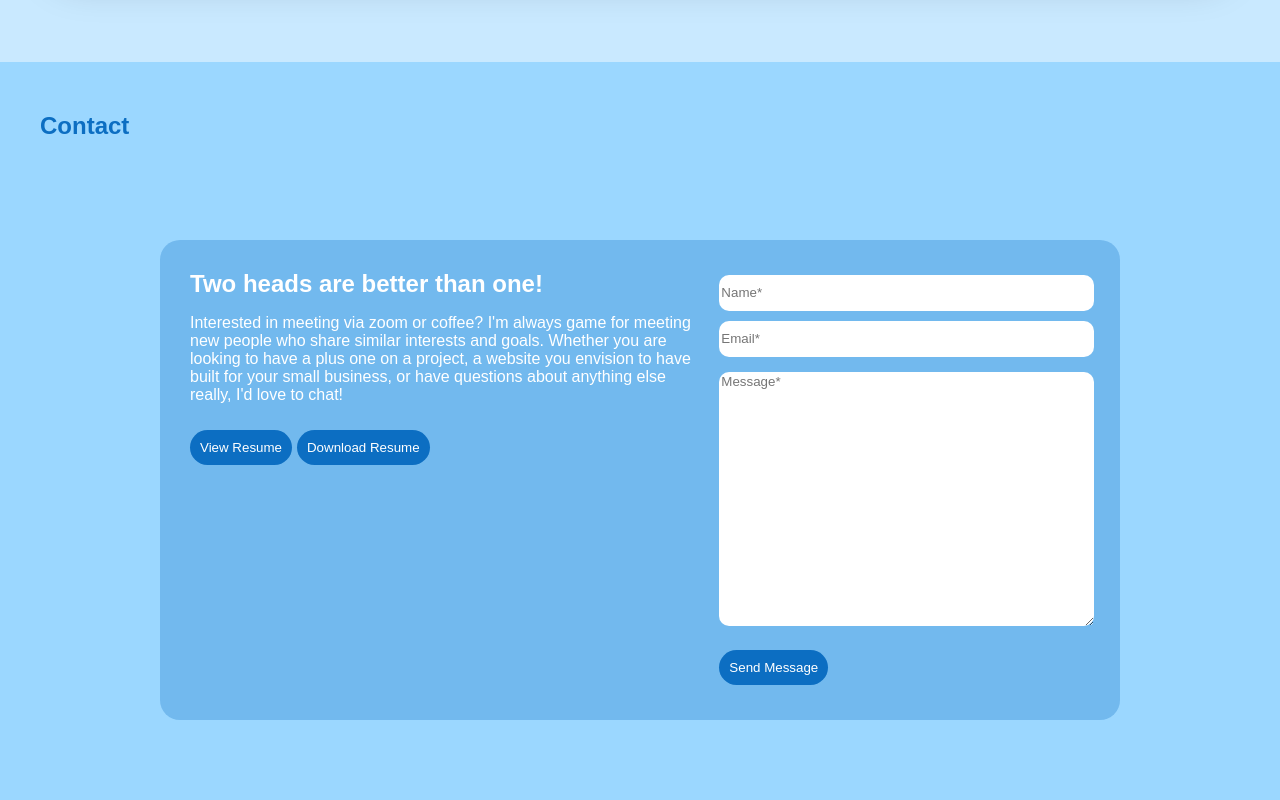
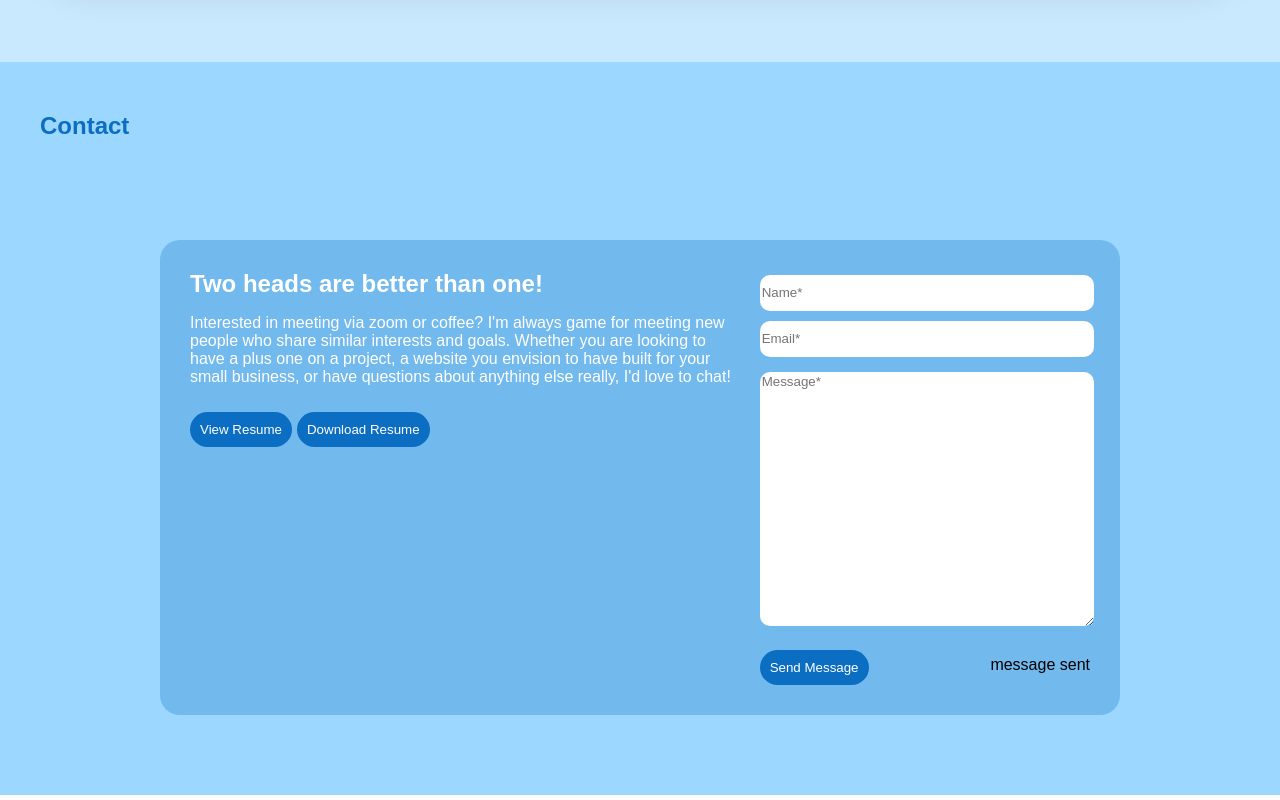
Before and after one commit to DeBoer753/my-PORTFOLIO, a React (Create React App) app: page / in a window 1280 px wide. Shown: the part 4094-4894 px from the top of the page. Built offline with nearby package versions, Linux system fonts and the light colour scheme.

Commit message:
moved message sent message to right side

```diff
--- a/src/components/5-Contact/Contact.jsx
+++ b/src/components/5-Contact/Contact.jsx
@@ -62,8 +62,12 @@ export default function Contact() {
                         <input className={styles.contactInputNameEmail} type="text" placeholder="Email*" name="email" required value={email} onChange={(e) => setEmail(e.target.value)} />
                         <textarea className={styles.contactInputMessage} type="text" placeholder="Message*" name="message" rows="8"
                             required value={message} onChange={(e) => setMessage(e.target.value)}></textarea>
-                            <button type='submit' className={styles.contactButtons}>Send Message</button>
-                            <div className={styles.messageSuccessMsgBox}>{success && "message sent"}</div>
+                            <div className={styles.sendMessageButtonBox}>
+                                <button type='submit' className={styles.contactButtons}>Send Message</button>
+                                <div>
+                                    <div className={styles.messageSuccessMsgBox}>{success && "message sent"} message sent</div>
+                                </div>
+                            </div>
                 </form>
                 </div>
             </section>
--- a/src/components/5-Contact/Contact.module.css
+++ b/src/components/5-Contact/Contact.module.css
@@ -71,8 +71,14 @@
     margin: 10px 0; /* top and bottom */
 }
 
+.sendMessageButtonBox {
+    display: flex;
+    justify-content: space-between;
+    align-items: center;
+}
+
 .messageSuccessMsgBox {
-    padding-left: 8px;
+
     padding-top: 5px;
 }
 
```
